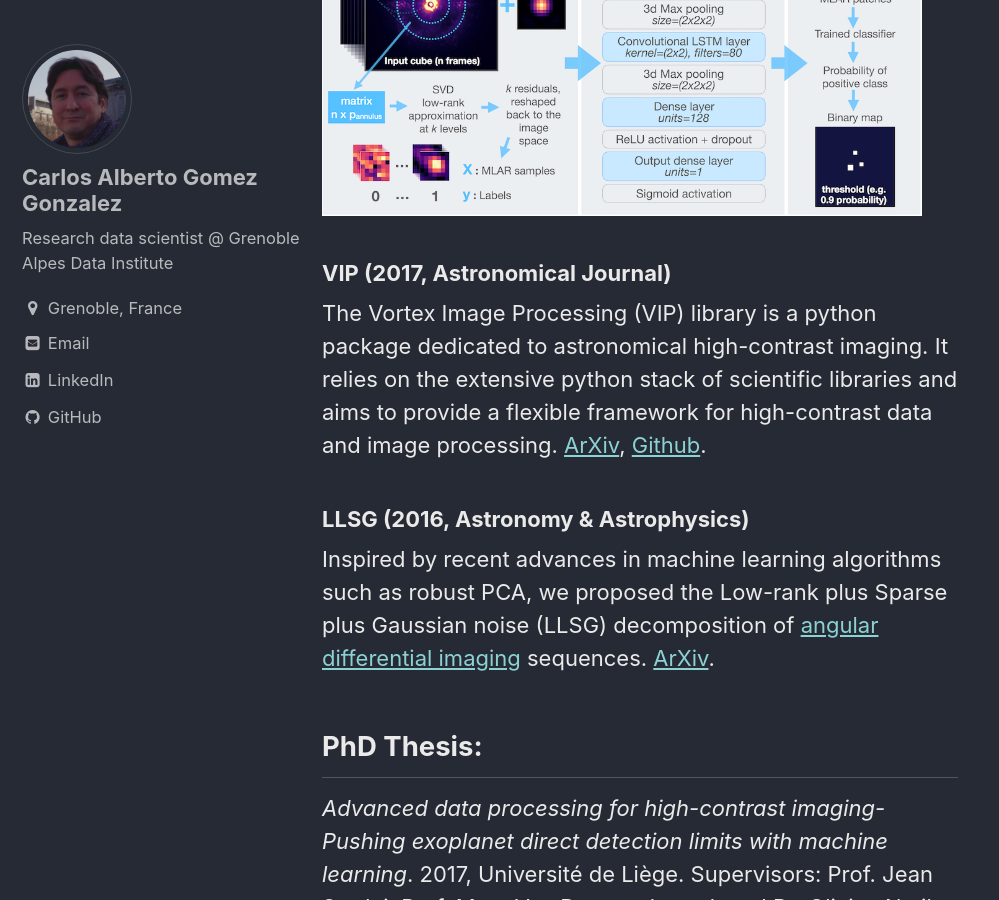
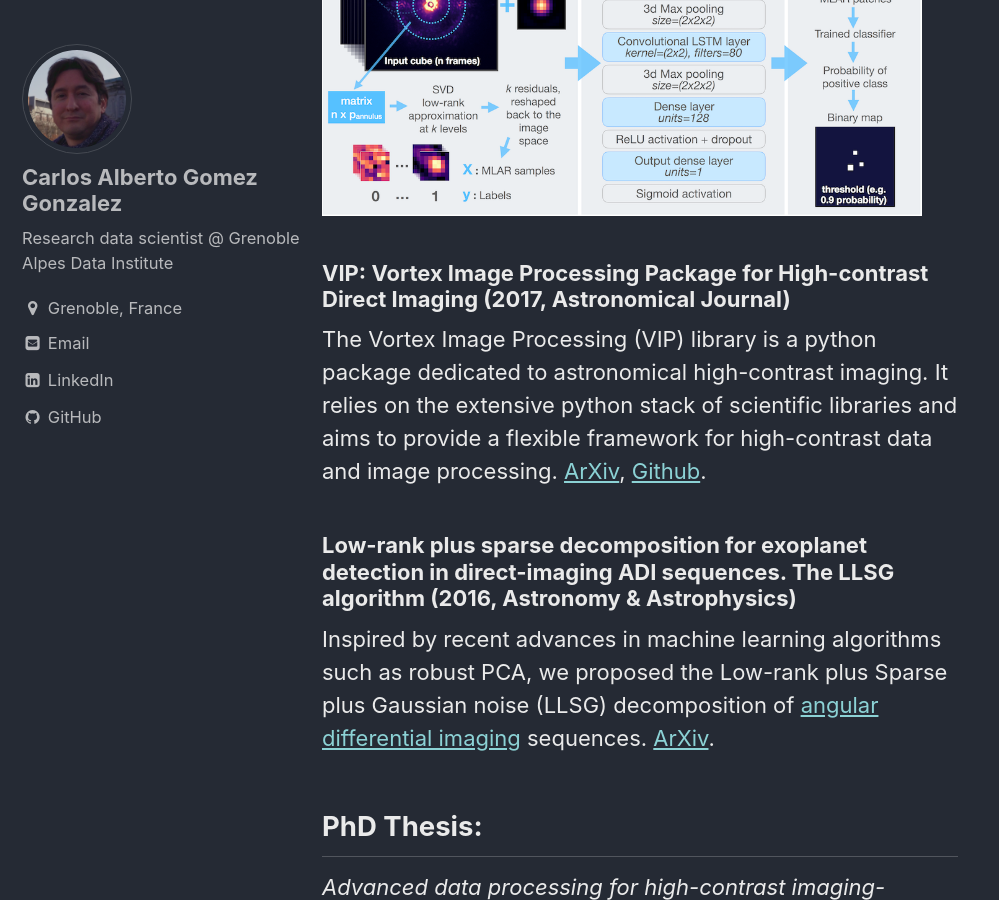
Before and after one commit to carlos-gg/carlos-gg.github.io, a Jekyll site: the page built from _pages/publications.md, in a window 1280 px wide and 900 px high, scrolled down 1188 px. Shown: the whole window, without its empty margins (0-999 px from the left). Built offline with Jekyll 4.4.1, drawn with Linux system fonts in a browser that asks for light colours.

```diff
--- a/_data/navigation.yml
+++ b/_data/navigation.yml
@@ -6,6 +6,8 @@ main:
     url: /blog/
   - title: "Talks"
     url: /talks/
+  - title: "Software"
+    url: /software/
   - title: "CV"
     url: https://carlgogo.github.io/assets/cv/cv.pdf
   # - title: "Sample Collections"
--- a/_pages/publications.md
+++ b/_pages/publications.md
@@ -14,10 +14,10 @@ We reformulate the exoplanet detection task (for [angular differential imaging](
 
 ![SODINN framework](/assets/images/sodinn.png){:width="600px"}
 
-### VIP (2017, Astronomical Journal)
+### VIP: Vortex Image Processing Package for High-contrast Direct Imaging (2017, Astronomical Journal)
 The Vortex Image Processing (VIP) library is a python package dedicated to astronomical high-contrast imaging. It relies on the extensive python stack of scientific libraries and aims to provide a flexible framework for high-contrast data and image processing. [ArXiv](https://arxiv.org/abs/1705.06184), [Github](https://github.com/vortex-exoplanet/VIP).
 
-### LLSG (2016, Astronomy & Astrophysics)
+### Low-rank plus sparse decomposition for exoplanet detection in direct-imaging ADI sequences. The LLSG algorithm (2016, Astronomy & Astrophysics)
 Inspired by recent advances in machine learning algorithms such as robust PCA, we proposed the Low-rank plus Sparse plus Gaussian noise (LLSG) decomposition of [angular differential imaging](https://vimeo.com/125547220) sequences. [ArXiv](https://arxiv.org/abs/1602.08381).
 
 
```
Also changed, not shown: _pages/software.md (added, +16 -0 lines), _pages/talks.md (+6 -0 lines), assets/images/vip.jpg (added), 1 other file.
